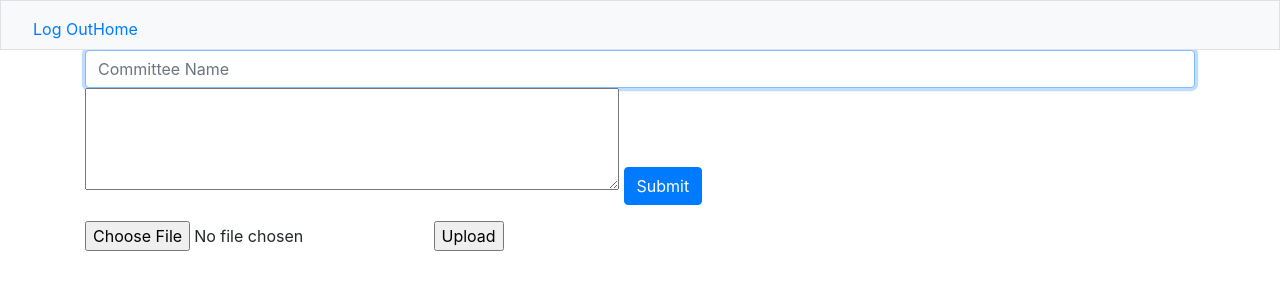
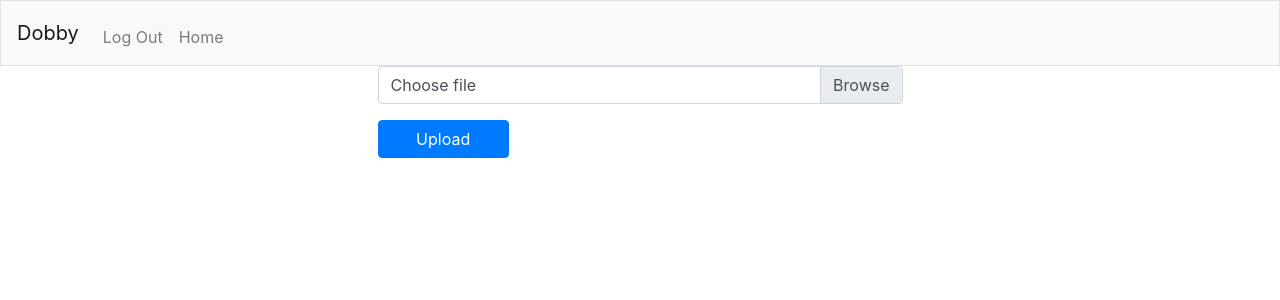
Before and after one commit to sailboat642/DOBBY, a Flask app: page /add_committee in a window 1280 px wide. Shown: the top 300 px of the page. Run offline with Flask 2, Linux system fonts and the light colour scheme; a user stored in the database is signed in; some libraries are stand-ins or nearby versions.

Commit message:
brushes up the GUI

```diff
--- a/application.py
+++ b/application.py
@@ -175,10 +175,8 @@ def add_committee():
     if request.method == "POST":
         event_session = EventSession()
         committee_file = request.files["file"]
-        committee_name = request.form.get("committee_name")
-        portfolios_raw = request.form.get("portfolio_names")
 
-        if committee_file is not None:
+        if committee_file:
             # need to create file path to be able to open a csv file object
             committee_file.save(f"input_files/{committee_file.filename}")
             with open(f"input_files/{committee_file.filename}") as csv_file:
@@ -191,9 +189,9 @@ def add_committee():
             os.remove(f"input_files/{committee_file.filename}")
 
             committee = Committee(name = rows[0][0])
+        else:
+            return apology("No file given", 400)
 
-        else:
-            committee = Committee(name = committee_name)
 
         if event_session.query(Committee).filter(Committee.name == committee.name).first() is None:
             event_session.add(committee)
@@ -202,19 +200,12 @@ def add_committee():
             committee = event_session.query(Committee).filter(Committee.name == committee.name).first()
 
 
-        if committee_file:
-            for i in range(1, len(rows)):
-                rank = int(rows[i][1])
-                if rank > 3 or rank < 1:
-                    return apology("Portfolio ranks must be in range 1 to 5")
-                portfolio = Portfolio(name = rows[i][0], committee_id = committee.id, rank = rank)
-                event_session.add(portfolio)
-
-        else:
-            for string in portfolios_raw.split("\n"):
-                info = string.split(", ")
-                portfolio = Portfolio(name = info[0], committee_id = committee.id, rank = info[1])
-                event_session.add(portfolio)
+        for i in range(1, len(rows)):
+            rank = int(rows[i][1])
+            if rank > 3 or rank < 1:
+                return apology("Portfolio ranks must be in range 1 to 5")
+            portfolio = Portfolio(name = rows[i][0], committee_id = committee.id, rank = rank)
+            event_session.add(portfolio)
 
         event_session.commit()
         event_session.close()
@@ -318,7 +309,7 @@ def view():
     session = EventSession()
 
     # fixes need to query: join multiple tables
-    rows = session.query(Portfolio.id, Portfolio.rank, Portfolio.name, Committee.name, Student.id, Student.name, School.name, School.grade).join(Portfolio.committee, Portfolio.student, Student.school).filter(Portfolio.student != None).order_by(Student.id).all()
+    rows = session.query(Portfolio.rank, Portfolio.name, Committee.name, Student.name, School.name, School.grade).join(Portfolio.committee, Portfolio.student, Student.school).filter(Portfolio.student != None).order_by(School.id).all()
     session.close()
     return render_template("view.html", rows=rows)
 
--- a/templates/add_committee.html
+++ b/templates/add_committee.html
@@ -5,19 +5,14 @@ New School
 {% endblock %}
 
 {% block body %}
-<form action="/add_committee" method="post">
-	<div class = "form-group">
-	    <input class="form-control"placeholder="Committee Name" type="text" autofocus name="committee_name">
-	    <textarea name="portfolio_names" rows="4" cols="50">
-	    </textarea>
-	    <button class="btn btn-primary" type="submit">Submit</button>
-    </div>
-</form>
-<form action="/add_committee" method="post" enctype="multipart/form-data">
-	<div class="form-group">
-		<input type="file" name="file">
-		<input type="submit" value="Upload">
-	</div>
-</form>
-<!--add js to confirm committee name-->
+<div class="d-flex justify-content-center">
+	<form action="/add_committee" method="post" enctype="multipart/form-data" class="col-md-6">
+		<div class="custom-file">
+			<input type="file" name="file" class="custom-file-input" id='file-input'>
+			<label class="custom-file-label" for="file-input">Choose file</label>
+		</div>
+		<input type="submit" class="btn btn-primary col-md-3 mt-3" value="Upload">
+	</form>
+</div>
+
 {% endblock %}
--- a/templates/layout.html
+++ b/templates/layout.html
@@ -16,18 +16,18 @@
 		<link href=# rel="icon" >
 	</head>
 	<body>
-		<header class="navbar navbar-expand-md navbar-light bg-light border">
-			<a class="navbar-brand" href="/"><div class="logo"></div></a>
+		<header class="navbar navbar-expand-sm navbar-light bg-light border">
+			<a class="navbar-brand" href="/">Dobby</a>
 			<nav class="collapse navbar-collapse" id="navbar">
 				{% if session %}
 				<ul class="navbar-nav mr-auto mt-2">
-					<li class="nav-item"><a href="./logout">Log Out</a></li>
-					<li class="nav-item"><a href="./">Home</a></li>
+					<li class="nav-item"><a class="nav-link" href="./logout">Log Out</a></li>
+					<li class="nav-item"><a class="nav-link" href="./">Home</a></li>
 				</ul>
 				{% else %}
 				<ul class="navbar-nav ml-auto mt-2">
-					<li class="nav-item"><a href="./register">Register</a></li>
-					<li class="nav-item"><a href="./login">Login</a></li>
+					<li class="nav-item"><a class="nav-link" href="./register">Register</a></li>
+					<li class="nav-item"><a class="nav-link" href="./login">Login</a></li>
 				</ul>
 				{% endif %}
 			</nav>
```
Also changed, not shown: templates/add_school.html (+11 -9 lines), templates/add_students.html (+15 -9 lines), templates/file-select.html (+8 -6 lines), templates/index.html (+11 -11 lines), templates/login.html (+5 -10 lines), templates/new_event.html (+8 -10 lines), templates/register.html (+7 -11 lines), templates/select_school.html (+4 -5 lines), templates/view.html (+26 -1 lines).
